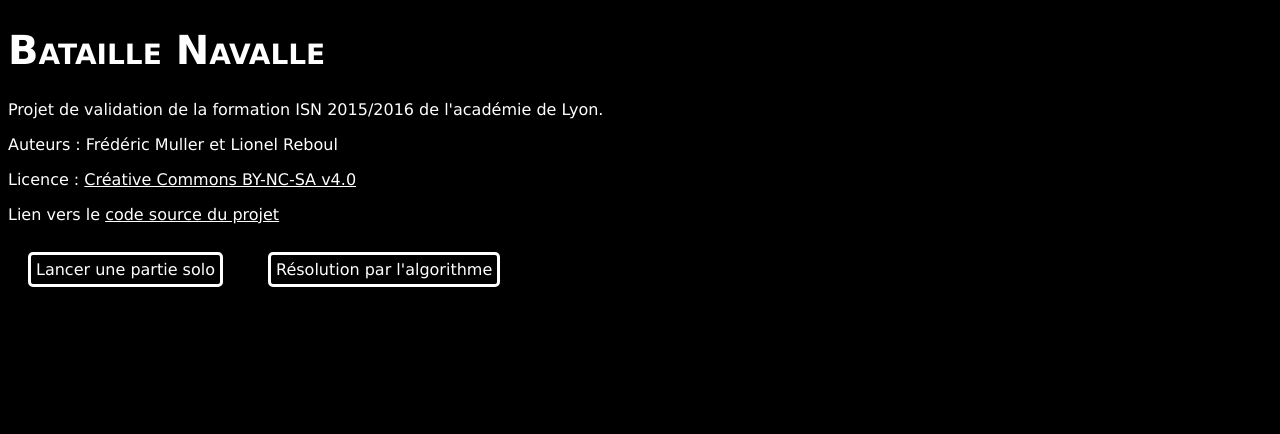
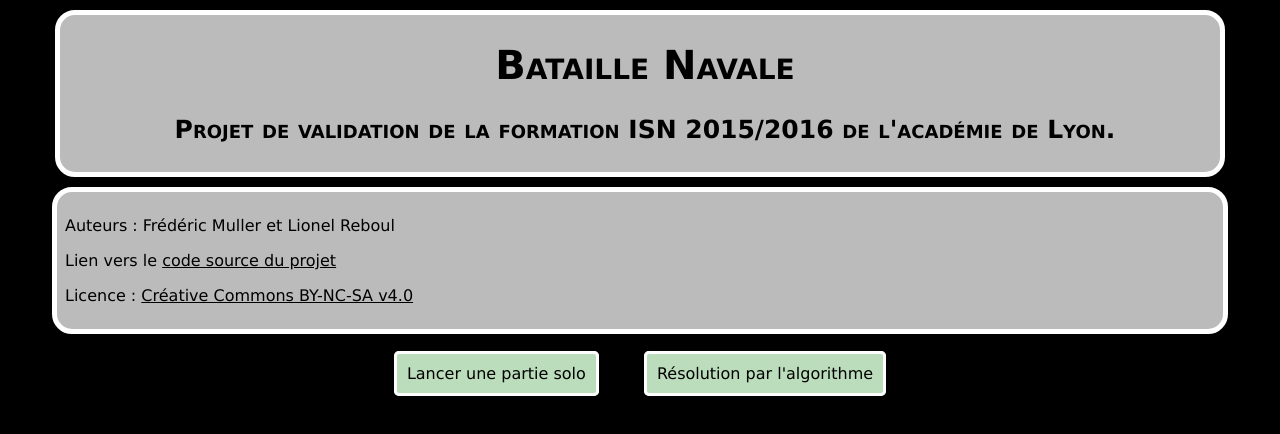
Before and after one commit to Abunux/pyBatNav, a plain HTML site: page interface_web/index.html in a window 1280 px wide. Drawn offline with Linux system fonts and the light colour scheme.

Commit message:
modifié:         interface_web/cgi-bin/ordi.py 	modifié:         interface_web/cgi-bin/solo.py 	renommé:         interface_web/css/style.css -> interface_web/css/style_game.css 	nouveau fichier: interface_web/css/style_index.css 	modifié:         interface_web/index.html

```diff
--- a/interface_web/css/style.css
+++ b/interface_web/css/style_game.css
@@ -51,6 +51,7 @@ h1{
 }
 
 #infos {
+	font-family:"Courier New", Courier, Monospace;
 	color:#000000;
 	background-color: #CCCCFF;
 	border:3px solid black;
--- /dev/null
+++ b/interface_web/css/style_index.css
@@ -0,0 +1,96 @@
+body{
+	background-color: black;
+	color : white;
+	font-family:Verdana;
+}
+
+#titre{
+	display:block;
+	margin:auto;
+	margin-top:10px;
+	margin-bottom:10px;
+	border: 5px solid white;
+	border-radius:20px;
+	width:1150px;
+	background-color:#BBBBBB;
+	color:black;
+	padding-left:10px;
+	padding-bottom:8px;
+}
+
+h1{
+	text-align:center;
+	font-variant:small-caps;
+	font-size:40px;
+	font-family:Verdana;
+	display:block;
+}
+
+h2{
+	text-align:center;
+	font-variant:small-caps;
+	font-weight:bold;
+	font-size:25px;
+/*
+	margin-bottom:40px;
+*/
+	display:block;
+}
+
+#infos{
+	padding:8px;
+	margin:auto;
+	background-color:#BBBBBB;
+	color:black;
+	border:5px solid white;
+	width:1150px;
+	border-radius:20px;
+}
+
+a{
+	color:black;
+	//text-decoration:none;
+}
+
+a:hover{
+	color:white;
+}
+
+#liens{
+	width:1150px;
+	margin:auto;
+	text-align:center;
+}
+
+ul{
+	list-style-type:none;
+	padding:10px;
+	margin:auto;
+	display:block;
+}
+
+li{
+	margin:auto;
+	margin-top:20px;
+	margin-left:20px;
+	margin-right:20px;
+	//margin-right:20px;
+	display:inline-block;
+}
+
+ul li a{
+	background-color:#BBDDBB;
+	//color:white;
+	color:black;
+	border:3px solid white;
+	border-radius : 5px;
+	padding:10px;
+	text-decoration:none;
+	font-family:Verdana;
+}
+
+ul li a:hover{
+	color:black;
+	background-color:#88AA88;
+	//background-color:white;
+}
--- a/interface_web/index.html
+++ b/interface_web/index.html
@@ -1,64 +1,29 @@
 <!DOCTYPE html>
 
+<html>
 	<head>
-	<title>Bataille Navalle</title>
+		<title>Bataille Navale</title>
 		<meta charset="UTF-8">
-	<style>
-		body{
-			background-color: black;
-			color : white;
-			font-family:Verdana;
-		}
-
-		h1{
-			//text-align:center;
-			font-variant:small-caps;
-			font-size:40px;
-			font-family:Verdana;
-			display:block;
-		}
-
-		a{
-			color:white;
-			//text-decoration:none;
-		}
-
-		ul{
-			list-style-type:none;
-			padding:0;
-			margin:0;
-		}
-
-		li{
-			margin:20px;
-			display:inline-block;
-		}
-
-		ul li a{
-			color:white;
-			border:3px solid white;
-			border-radius : 5px;
-			padding:5px;
-			text-decoration:none;
-			font-family:Verdana;
-		}
-
-		ul li a:hover{
-			color:black;
-			background-color:white;
-		}
-	</style>
+		<link rel="stylesheet" type="text/css" href="./css/style_index.css">
 	</head>
 
 	<body>
-	<h1>Bataille Navalle</h1>
+		<div id="titre">
+		<h1>Bataille Navale</h1>
 
-	<p>	Projet de validation de la formation ISN 2015/2016 de l'académie de Lyon.</p>
+		<h2>Projet de validation de la formation ISN 2015/2016 de l'académie de Lyon.</h2>
+		</div>
+		<div id="infos">
 		<p>Auteurs : Frédéric Muller et Lionel Reboul</p>
-	<p>Licence : <a href="https://creativecommons.org/licenses/by-nc-sa/4.0/deed.fr" target="_blank">Créative Commons BY-NC-SA v4.0</a> </p>
 		<p>Lien vers le <a href="https://github.com/Abunux/pyBatNav" target="_blank">code source du projet</a></p>
+		<p>Licence : <a href="https://creativecommons.org/licenses/by-nc-sa/4.0/deed.fr" target="_blank">Créative Commons BY-NC-SA v4.0</a></p>
+		</div>
+		<div id="liens">
 		<ul>
 			<li><a href="cgi-bin/solo.py?id=0">Lancer une partie solo</a></li>
 			<li><a href="cgi-bin/ordi.py?id=0">Résolution par l'algorithme</a></li>
 		</ul>
+		</div>
+
 	</body>
+</html>
```
Also changed, not shown: 2 other files. Lines whose indentation alone changed are shown as unchanged.
